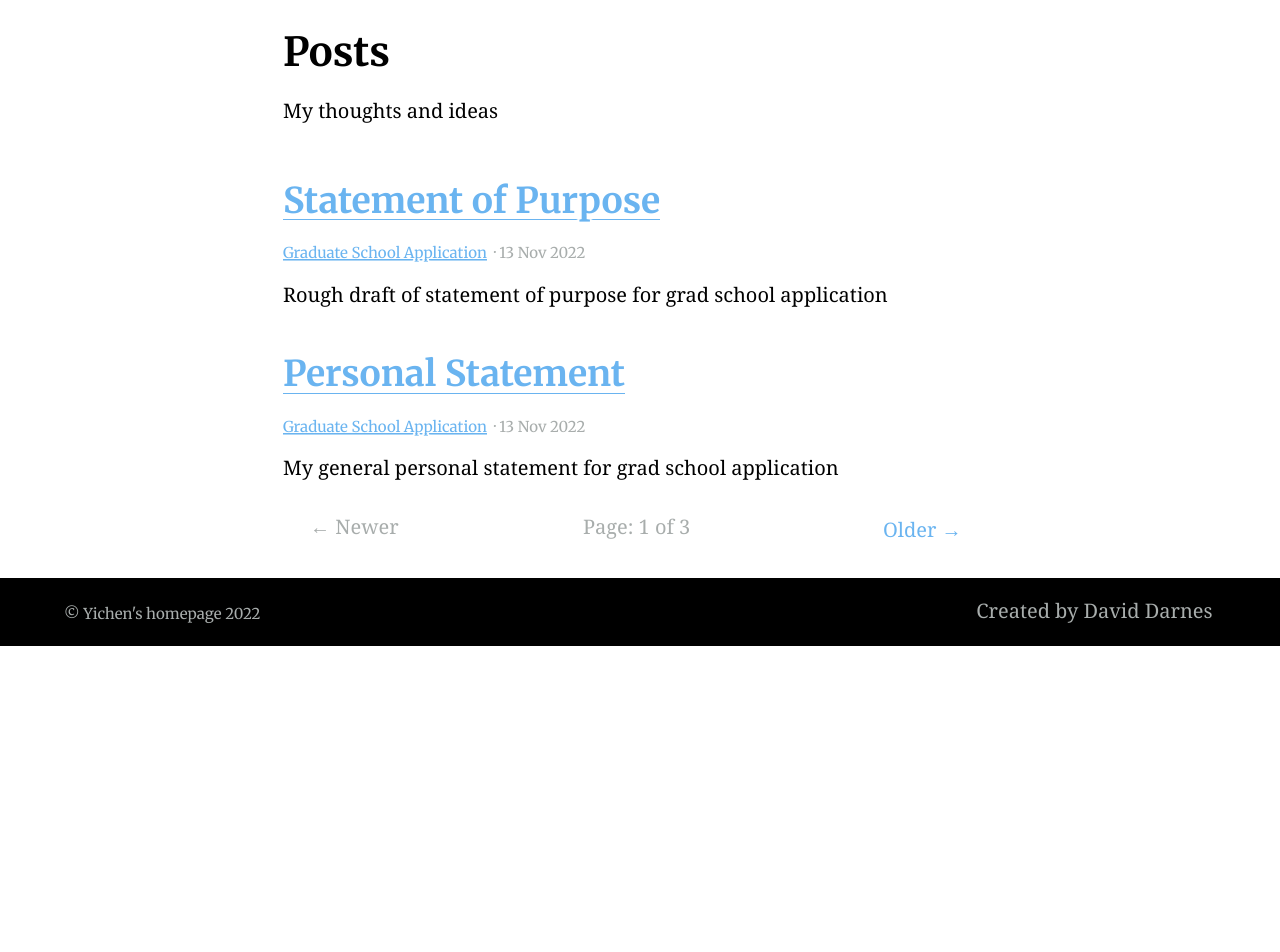
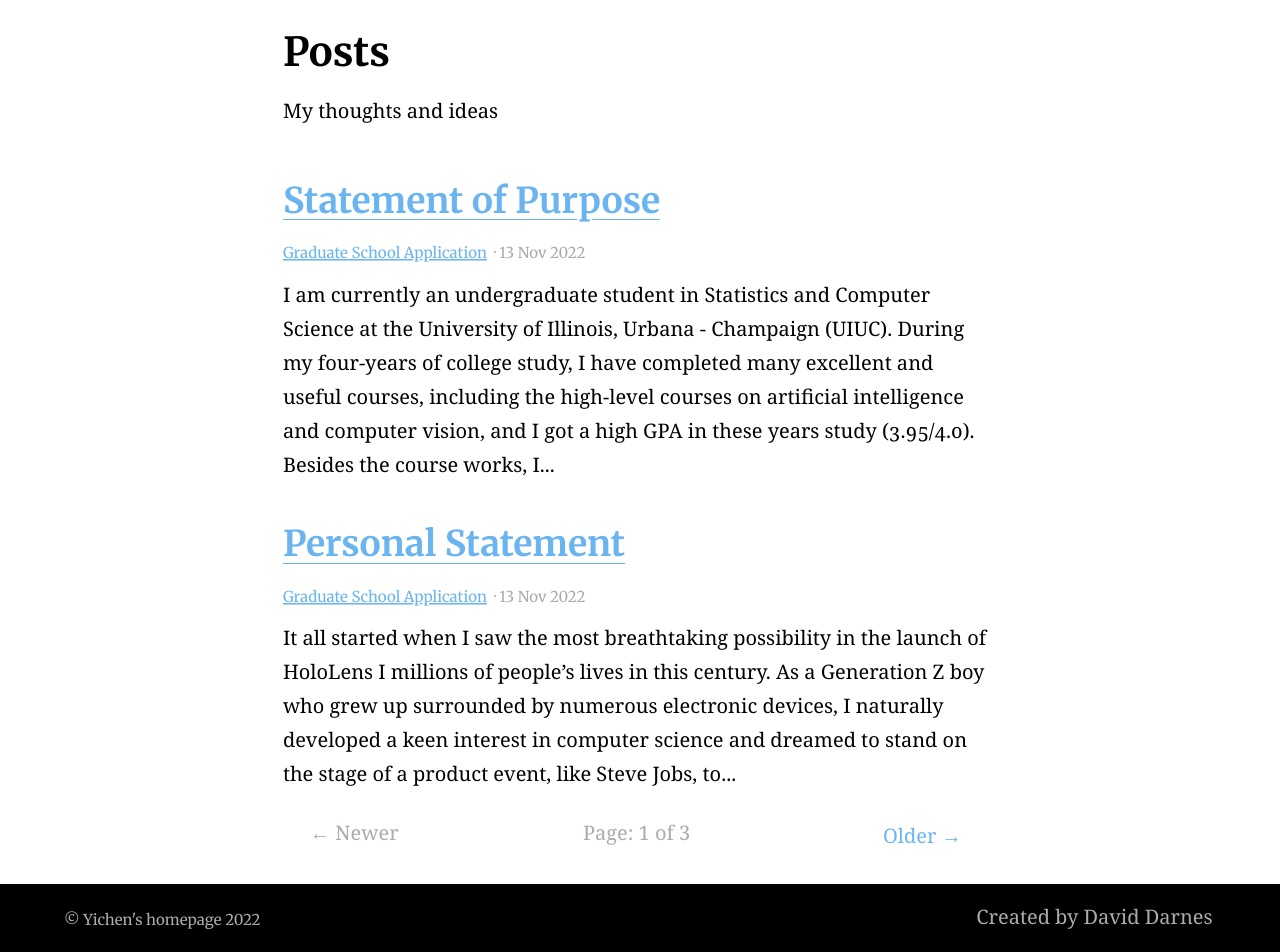
Before and after one commit to yichen14/yichen14.github.io, a Jekyll site: the page built from blog/index.html, in a window 1280 px wide. Shown: the part 400-1352 px from the top of the page. Built offline with Jekyll 4.4.1, drawn with Linux system fonts in a browser that asks for light colours; the list of posts is cut into pages by our own code; before the commit the page ends 1046 px from its top, so only the background shows below that.

```diff
--- a/_posts/2022-11-13-personal-statement.md
+++ b/_posts/2022-11-13-personal-statement.md
@@ -2,8 +2,6 @@
 title: Personal Statement
 feature_text: |
   ## Personal Statement
-  My general personal statement for grad school application
-excerpt: |
   My general personal statement for grad school application
 categories:
 - Graduate School Application
--- a/_posts/2022-11-13-statement-of-purpose.md
+++ b/_posts/2022-11-13-statement-of-purpose.md
@@ -2,8 +2,6 @@
 title: Statement of Purpose
 feature_text: |
   ## Statement of Purpose
-  Rough draft of statement of purpose for grad school application
-excerpt: |
   Rough draft of statement of purpose for grad school application
 categories:
 - Graduate School Application
```
Also changed, not shown: _posts/2018-12-31-thoughts-of-2018.md (+6 -1 lines), _posts/2020-09-01-thoughts-of-2020.md (+3 -1 lines).
